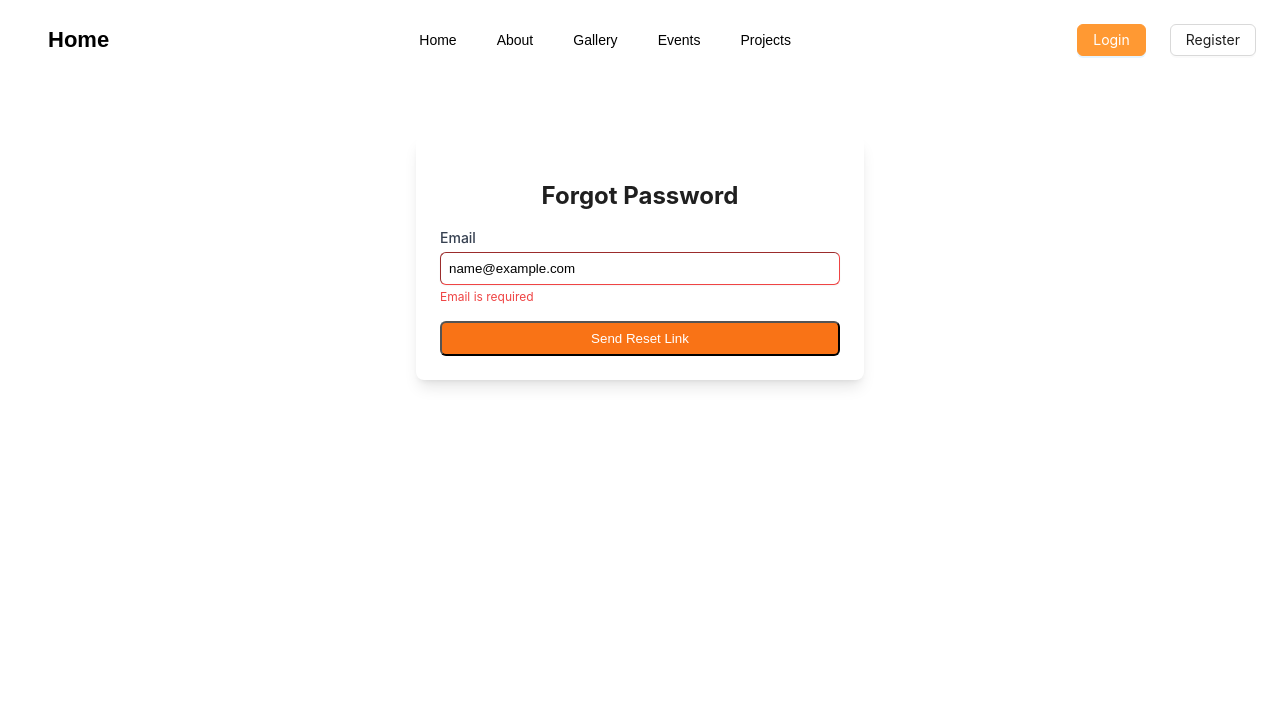
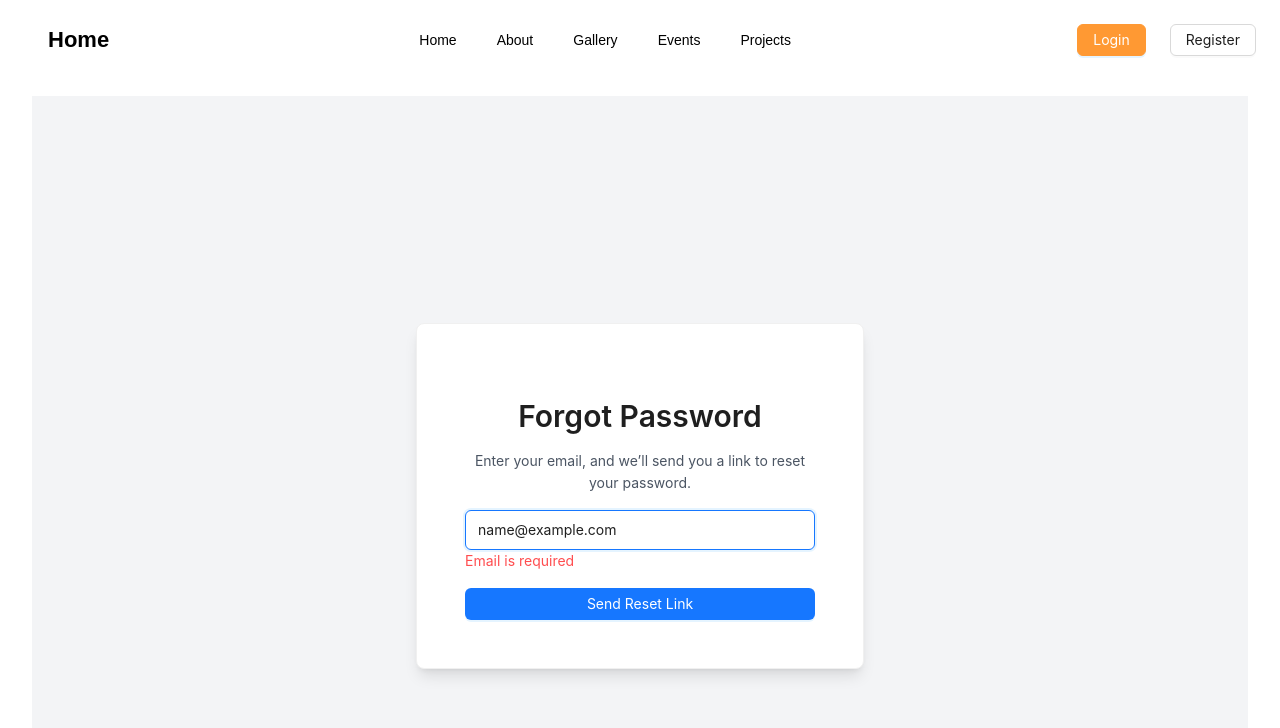
Before and after one commit to Bsrat06/Visual-Arts-Club-System, a React (Create React App) app in the folder visual-arts-frontend/: page /forgot-password in a window 1280 px wide. Both pictures are taken after typing "name@example.com" into the empty fields and a click on the button "Send Reset Link". Shown: the top 728 px of the page. Built offline with nearby package versions, Linux system fonts and the light colour scheme; no server answers.

Commit message:
enhancements

```diff
--- a/visual-arts-frontend/package.json
+++ b/visual-arts-frontend/package.json
@@ -21,6 +21,7 @@
     "react-redux": "^9.2.0",
     "react-router-dom": "^7.1.5",
     "react-scripts": "5.0.1",
+    "react-toastify": "^11.0.5",
     "swiper": "^11.2.4",
     "web-vitals": "^4.2.4"
   },
--- a/visual-arts-frontend/src/components/Layout/Navbar.js
+++ b/visual-arts-frontend/src/components/Layout/Navbar.js
@@ -95,13 +95,13 @@ const Navbar = ({ onLogout, collapsed, selectedMenu }) => {
             <Link to="/about" className="text-black hover:text-orange-500">
               About
             </Link>
-            <Link to="/gallery" className="text-black hover:text-orange-500">
+            <Link to="/visitor/gallery" className="text-black hover:text-orange-500">
               Gallery
             </Link>
-            <Link to="/events" className="text-black hover:text-orange-500">
+            <Link to="/visitor/events" className="text-black hover:text-orange-500">
               Events
             </Link>
-            <Link to="/projects" className="text-black hover:text-orange-500">
+            <Link to="/visitor/projects" className="text-black hover:text-orange-500">
               Projects
             </Link>
           </div>
--- a/visual-arts-frontend/src/pages/Auth/ForgotPassword.js
+++ b/visual-arts-frontend/src/pages/Auth/ForgotPassword.js
@@ -1,29 +1,53 @@
-import React from "react";
+import React, { useState } from "react";
 import { useForm } from "react-hook-form";
-import FormInput from "../../components/Shared/FormInput";
+import { message, Input, Button, Card, Typography } from "antd";
 import API from "../../services/api";
+
+const { Title, Text } = Typography;
 
 const ForgotPassword = () => {
   const { register, handleSubmit, formState: { errors } } = useForm();
+  const [loading, setLoading] = useState(false);
 
   const onSubmit = async (data) => {
+    setLoading(true);
     try {
       await API.post("auth/password/reset/", data);
-      alert("Password reset link sent!");
+      message.success("Password reset link sent! Check your email.");
     } catch (error) {
-      alert("Error: " + error.response?.data?.error || "Failed to send reset link.");
+      message.error(error.response?.data?.error || "Failed to send reset link.");
+    } finally {
+      setLoading(false);
     }
   };
 
   return (
-    <div className="max-w-md mx-auto mt-10 p-6 bg-white shadow-lg rounded-lg">
-      <h2 className="text-2xl font-bold text-center mb-4">Forgot Password</h2>
-      <form onSubmit={handleSubmit(onSubmit)}>
-        <FormInput label="Email" type="email" {...register("email", { required: "Email is required" })} error={errors.email?.message} />
-        <button type="submit" className="w-full bg-orange-500 text-white py-2 rounded-md hover:bg-orange-600">
-          Send Reset Link
-        </button>
-      </form>
+    <div className="flex justify-center items-center min-h-screen bg-gray-100">
+      <Card className="w-full max-w-md p-6 shadow-lg rounded-lg">
+        <Title level={2} className="text-center mb-4">Forgot Password</Title>
+        <Text className="block text-center mb-4 text-gray-600">
+          Enter your email, and we’ll send you a link to reset your password.
+        </Text>
+        <form onSubmit={handleSubmit(onSubmit)} className="space-y-4">
+          <Input
+            type="email"
+            placeholder="Email"
+            {...register("email", { required: "Email is required" })}
+            className="py-2 px-3 w-full"
+          />
+          {errors.email && <Text type="danger">{errors.email.message}</Text>}
+
+          <Button
+            type="primary"
+            htmlType="submit"
+            block
+            loading={loading}
+            className="mt-2"
+          >
+            Send Reset Link
+          </Button>
+        </form>
+      </Card>
     </div>
   );
 };
--- a/visual-arts-frontend/src/pages/Auth/Login.js
+++ b/visual-arts-frontend/src/pages/Auth/Login.js
@@ -83,7 +83,7 @@ const Login = () => {
                 Remember me
               </label>
             </div>
-            <a href="#" className="text-sm text-orange-600 hover:underline">
+            <a href="/forgot-password" className="text-sm text-orange-600 hover:underline">
               Forgot password?
             </a>
           </div>
--- a/visual-arts-frontend/src/pages/Auth/ResetPassword.js
+++ b/visual-arts-frontend/src/pages/Auth/ResetPassword.js
@@ -1,20 +1,28 @@
 import React, { useState } from "react";
 import { useParams } from "react-router-dom";
+import { Input, Button, Card, Typography, message } from "antd";
 import API from "../../services/api";
+
+const { Title, Text } = Typography;
 
 const ResetPassword = () => {
   const [newPassword, setNewPassword] = useState("");
   const [confirmPassword, setConfirmPassword] = useState("");
-  const [message, setMessage] = useState("");
-  const { uid, token } = useParams(); // Get these from the URL
+  const [loading, setLoading] = useState(false);
+  const { uid, token } = useParams();
 
   const handleSubmit = async (e) => {
     e.preventDefault();
+    if (newPassword.length < 8) {
+      message.warning("Password must be at least 8 characters long.");
+      return;
+    }
     if (newPassword !== confirmPassword) {
-      setMessage("Passwords do not match.");
+      message.error("Passwords do not match.");
       return;
     }
 
+    setLoading(true);
     try {
       await API.post("auth/password/reset/confirm/", {
         uid,
@@ -22,37 +30,37 @@ const ResetPassword = () => {
         new_password1: newPassword,
         new_password2: confirmPassword,
       });
-      setMessage("Password successfully reset! You can now log in.");
+      message.success("Password successfully reset! You can now log in.");
     } catch (error) {
-      setMessage("Error resetting password. Please try again.");
+      message.error("Error resetting password. Please try again.");
+    } finally {
+      setLoading(false);
     }
   };
 
   return (
-    <div className="flex flex-col items-center mt-10">
-      <h2 className="text-2xl font-bold mb-4">Reset Password</h2>
-      {message && <p className="text-blue-500">{message}</p>}
+    <div className="flex justify-center items-center min-h-screen bg-gray-100">
+      <Card className="w-full max-w-md p-6 shadow-lg rounded-lg">
+        <Title level={2} className="text-center mb-4">Reset Password</Title>
         <form onSubmit={handleSubmit} className="space-y-4">
-        <input
-          type="password"
+          <Input.Password
+            placeholder="New Password"
             value={newPassword}
             onChange={(e) => setNewPassword(e.target.value)}
-          placeholder="New Password"
-          required
-          className="border p-2 rounded w-full"
+            className="py-2 px-3 w-full"
           />
-        <input
-          type="password"
+          <Input.Password
+            placeholder="Confirm New Password"
             value={confirmPassword}
             onChange={(e) => setConfirmPassword(e.target.value)}
-          placeholder="Confirm New Password"
-          required
-          className="border p-2 rounded w-full"
+            className="py-2 px-3 w-full"
           />
-        <button type="submit" className="bg-blue-600 text-white px-4 py-2">
+
+          <Button type="primary" htmlType="submit" block loading={loading}>
             Reset Password
-        </button>
+          </Button>
         </form>
+      </Card>
     </div>
   );
 };
--- a/visual-arts-frontend/src/pages/Visitor/VisitorGallery.js
+++ b/visual-arts-frontend/src/pages/Visitor/VisitorGallery.js
@@ -2,7 +2,7 @@ import React, { useState, useEffect, useRef } from "react";
 import { useSelector } from "react-redux";
 import API from "../../services/api";
 import { Image, Typography, Button, Input, Select, Skeleton, Empty } from "antd";
-import { HeartFilled, DownloadOutlined } from "@ant-design/icons"; // Use Ant Design icons
+import { HeartFilled, DownloadOutlined } from "@ant-design/icons";
 import "../../styles/mansory-layout.css";
 
 const { Text } = Typography;
@@ -18,10 +18,10 @@ const VisitorGallery = () => {
     const [error, setError] = useState("");
     const [isFetching, setIsFetching] = useState(false);
     const [hasMore, setHasMore] = useState(true);
-    const [likedArtworks, setLikedArtworks] = useState(new Set()); // Use Set for better performance
+    const [likedArtworks, setLikedArtworks] = useState(new Set());
 
     const user = useSelector((state) => state.auth.user);
-    const nextPageRef = useRef("artwork/?approval_status=approved&page=1");
+    const nextPageRef = useRef("artwork/?approval_status=approved&page=1&page_size=20"); // Increase page_size
 
     useEffect(() => {
         fetchAllArtworks();
```
Also changed, not shown: 1 other file (tests, documents, lock files or other folders). Lines whose indentation alone changed are shown as unchanged.
